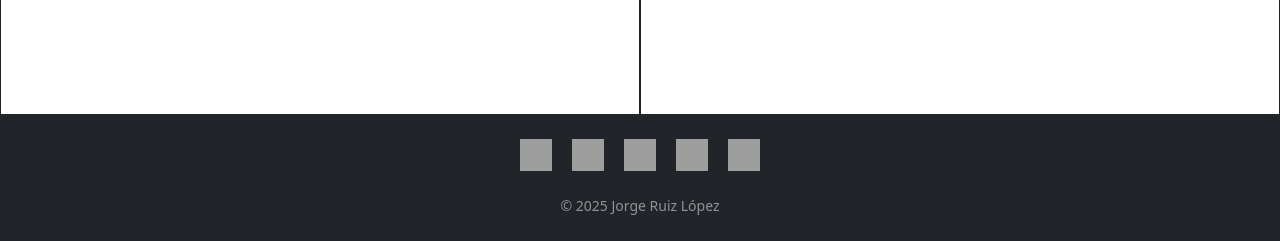
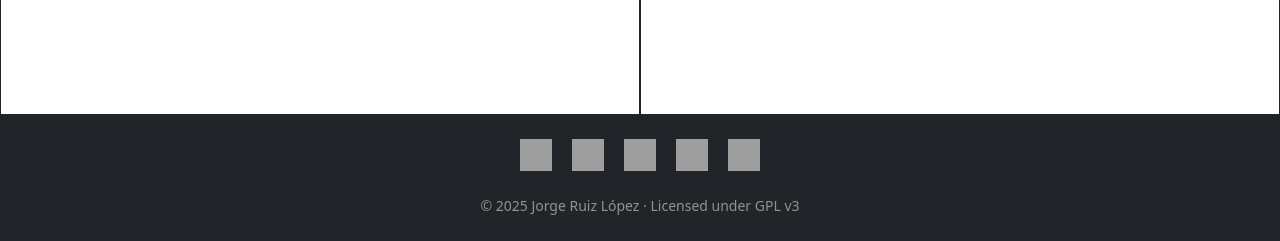
Before and after one commit to jorge-ruizl-um-es/webapp-personal, a Flask app: page / in a window 1280 px wide. Shown: the part 977-1218 px from the top of the page. Run offline with Flask 3, Linux system fonts and the light colour scheme; grey boxes are pictures that could not be loaded.

Commit message:
Added license warning to footer

```diff
--- a/app/templates/main_base_eng.html
+++ b/app/templates/main_base_eng.html
@@ -84,7 +84,7 @@
 			</nav>
 
 			<!-- Mi nombre en pequeño + copyright -->
-			<small>© <span id="year"></span> {{user_data['name']}} {{user_data['surname']}} {{user_data['surname2']}}</small>
+			<small>© <span id="year"></span> {{user_data['name']}} {{user_data['surname']}} {{user_data['surname2']}} · Licensed under GPL v3</small>
 		</div>
 	</footer>
 
--- a/app/templates/main_base_esp.html
+++ b/app/templates/main_base_esp.html
@@ -90,7 +90,7 @@
 			</nav>
 
 			<!-- Mi nombre en pequeño + copyright -->
-			<small>© <span id="year"></span> {{user_data['name']}} {{user_data['surname']}} {{user_data['surname2']}}</small>
+			<small>© <span id="year"></span> {{user_data['name']}} {{user_data['surname']}} {{user_data['surname2']}} · Licensed under GPL v3</small>
 		</div>
 	</footer>
 
--- a/app/templates/select_lang.html
+++ b/app/templates/select_lang.html
@@ -87,7 +87,7 @@
 			</nav>
 
 			<!-- Mi nombre en pequeño + copyright -->
-			<small>© <span id="year"></span> {{user_data['name']}} {{user_data['surname']}} {{user_data['surname2']}}</small>
+			<small>© <span id="year"></span> {{user_data['name']}} {{user_data['surname']}} {{user_data['surname2']}} · Licensed under GPL v3</small>
 		</div>
 	</footer>
 
```
